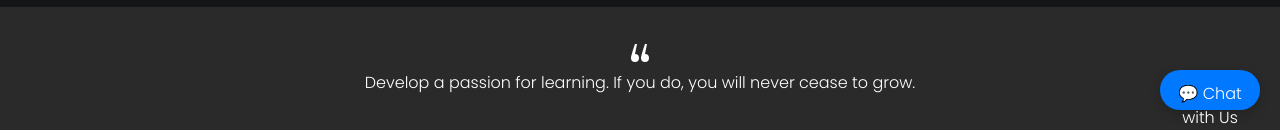
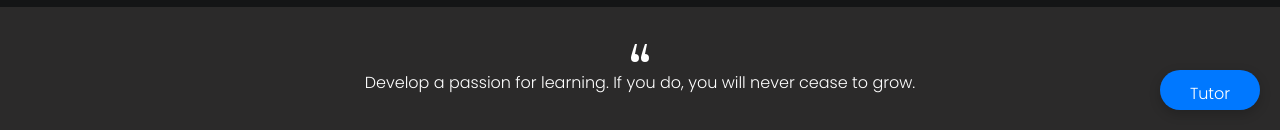
Before and after one commit to Prince4201/EduPulse, a website: page event.html in a window 1280 px wide. Shown: the part 670-800 px from the top of the page. Drawn offline with nearby package versions, Linux system fonts and the light colour scheme; some icons are missing; files whose address does not match are found by name; a web font is replaced by a local one.

Commit message:
Update event.html

```diff
--- a/event.html
+++ b/event.html
@@ -157,7 +157,7 @@
   <iframe id="aiChatbotContainer" src="https://cdn.botpress.cloud/webchat/v2.2/shareable.html?configUrl=https://files.bpcontent.cloud/2025/02/05/18/20250205180111-39R8RJWE.json"></iframe>
 
   <!-- Chat Button -->
-  <button id="aiChatButton">💬 Chat with Us</button>
+  <button id="aiChatButton">Tutor</button>
 
   <!-- Script for Chatbot Functionality -->
   <script>
```
